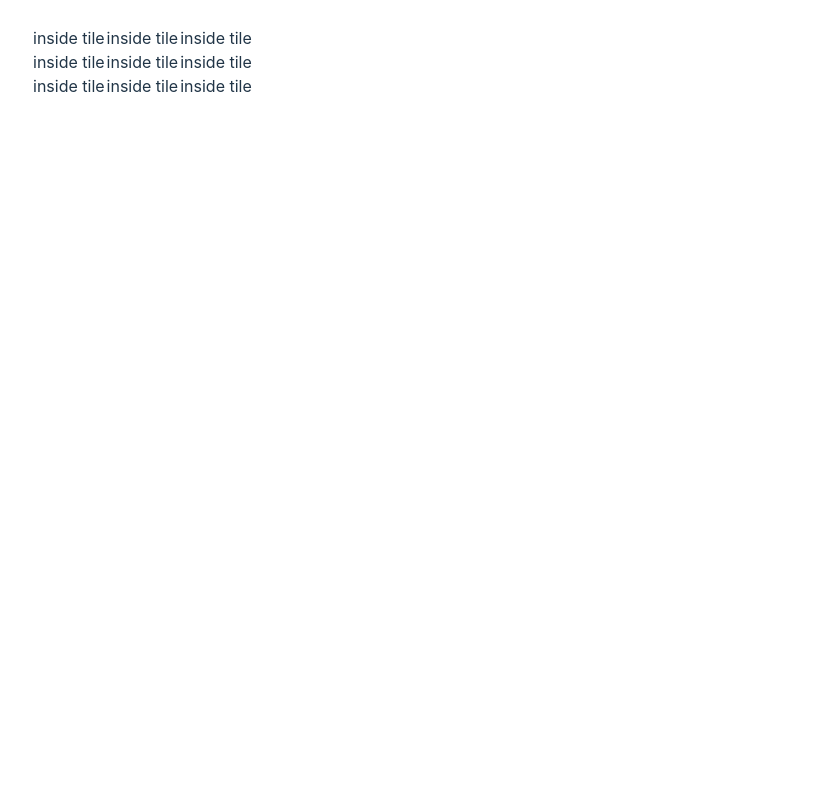
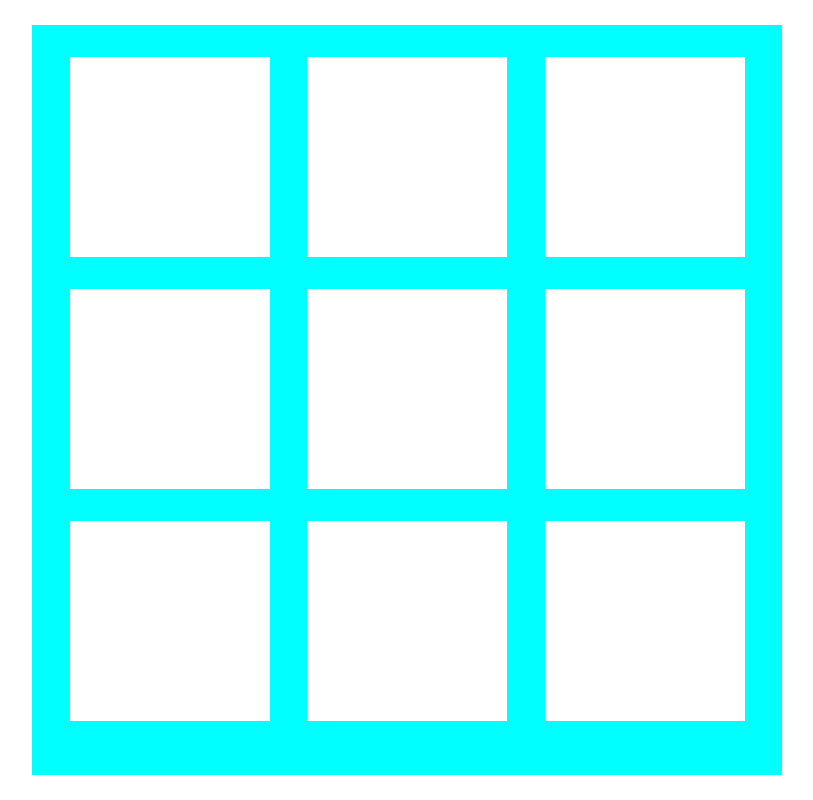
Before and after one commit to MichaelM3/ts-tictactoe, a React (Vite) app: page / in a window 1280 px wide. Shown: the whole page, without its empty margins (233-1046 px from the left). Built offline with nearby package versions, Linux system fonts and the light colour scheme.

Commit message:
basic css completed, and onclicks setup

```diff
--- a/src/App.css
+++ b/src/App.css
@@ -7,11 +7,27 @@ body {
 
 .board {
     display: flex;
+    justify-content: space-evenly;
+    background-color: cyan;
     width: 750px;
     height: 750px;
     border: 2px solid white;
 }
 
-.row {
-    border: 1px solid white;
+.tile{
+    display: flex;
+    align-items: center;
+    justify-content: center;
+    background-color: white;
+    color: black;
+    font-size: 150px;
+    width: 200px;
+    height: 200px;
+    margin-top: 2rem;
 }
+
+.tile:hover {
+    cursor: pointer;
+    opacity: 0.9;
+    background-color: slategray;
+}
--- a/src/components/GameBoard.tsx
+++ b/src/components/GameBoard.tsx
@@ -1,23 +1,27 @@
-import { FC } from 'react'
-import GameTile from './GameTile'
+import { FC, MouseEvent } from 'react'
 
 const GameBoard: FC = () => {
+
+    const placeShape = (e: MouseEvent<HTMLDivElement>) => {
+       (e.target as HTMLDivElement).innerText = "X"
+    }
+
     return (
         <div className="board">
             <div className='row'>
-                <GameTile />
-                <GameTile />
-                <GameTile />
+                <div className='tile' onClick={placeShape}></div>
+                <div className='tile' onClick={placeShape}></div>
+                <div className='tile' onClick={placeShape}></div>
             </div>
             <div className='row'>
-                <GameTile />
-                <GameTile />
-                <GameTile />
+                <div className='tile' onClick={placeShape}></div>
+                <div className='tile' onClick={placeShape}></div>
+                <div className='tile' onClick={placeShape}></div>
             </div>
             <div className='row'>
-                <GameTile />
-                <GameTile />
-                <GameTile />
+                <div className='tile' onClick={placeShape}></div>
+                <div className='tile' onClick={placeShape}></div>
+                <div className='tile' onClick={placeShape}></div>
             </div>
         </div>
     )
--- a/src/components/GameTile.tsx
+++ /dev/null
@@ -1,11 +0,0 @@
-import { FC } from 'react'
-
-const GameTile: FC = () => {
-    return (
-        <div>
-           inside tile
-        </div>
-    )
-}
-
-export default GameTile
```
